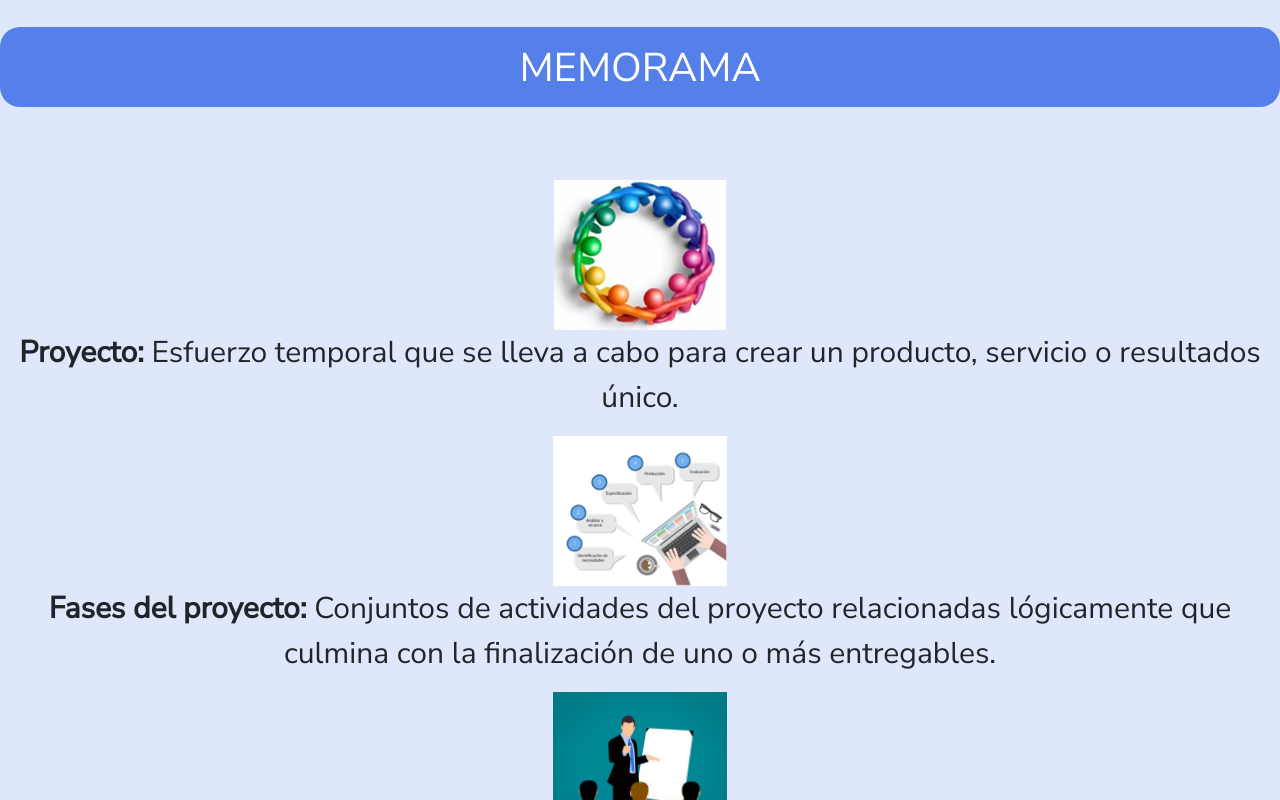
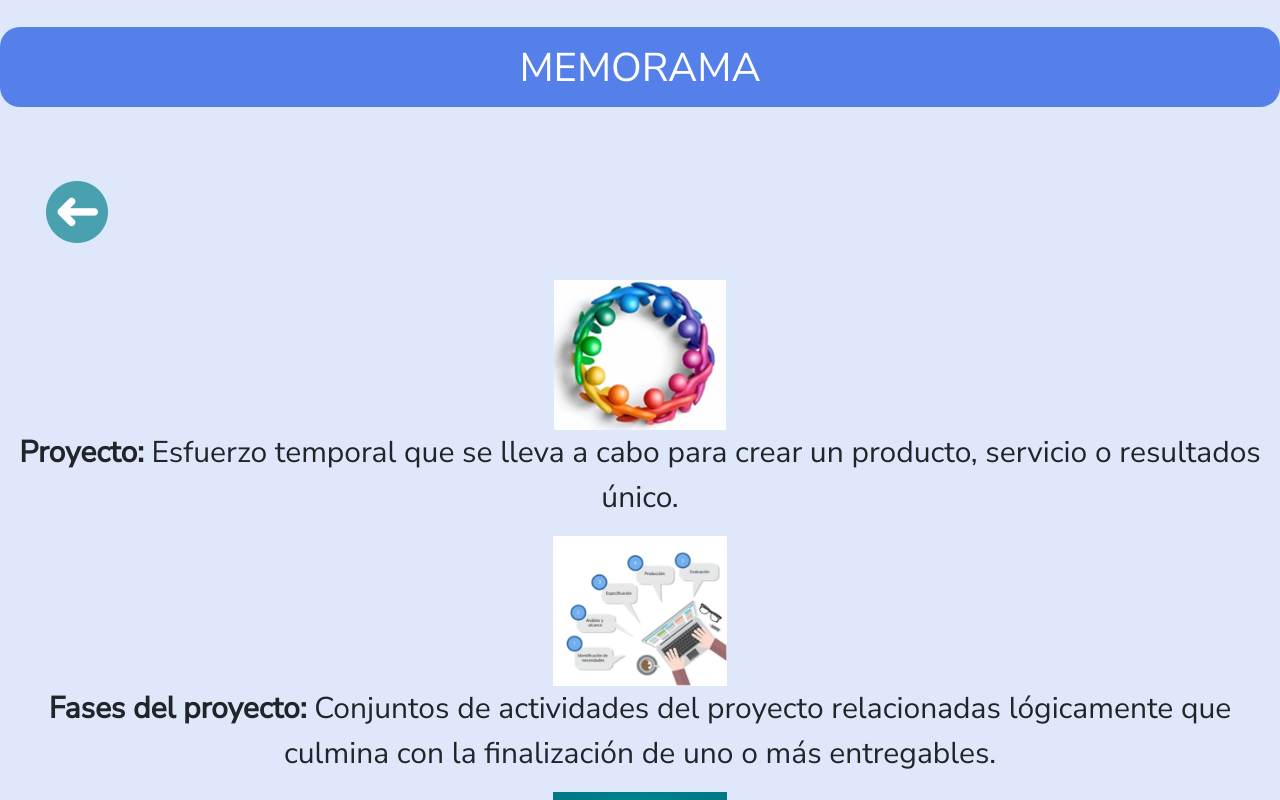
Before and after one commit to eduardosalaz/memorama, a Vue app: page /#/pmi in a window 1280 px wide. Shown: the top 800 px of the page. Built offline with nearby package versions, Linux system fonts and the light colour scheme.

Commit message:
added back button in scrum and pmi

```diff
--- a/src/views/PMI.vue
+++ b/src/views/PMI.vue
@@ -1,4 +1,13 @@
 <template>
+  <div class="container.fluid text-center" style="height:100px">
+        <div class="row">
+            <div class="col-sm-1">
+                <div class="container" style="margin-left: 30px">
+                    <router-link to = "/aprende"> <a href=""><img src="..\assets\flecha.png" alt=""></a>  </router-link>
+                </div>
+            </div>
+        </div>
+</div>
   <conceptoPMI/>
 </template>
 
--- a/src/views/Scrum.vue
+++ b/src/views/Scrum.vue
@@ -1,5 +1,13 @@
 <template>
-
+  <div class="container.fluid text-center" style="height:100px">
+        <div class="row">
+            <div class="col-sm-1">
+                <div class="container" style="margin-left: 30px">
+                    <router-link to = "/aprende"> <a href=""><img src="..\assets\flecha.png" alt=""></a>  </router-link>
+                </div>
+            </div>
+        </div>
+</div>
   <concepto/>
 </template>
 
```
